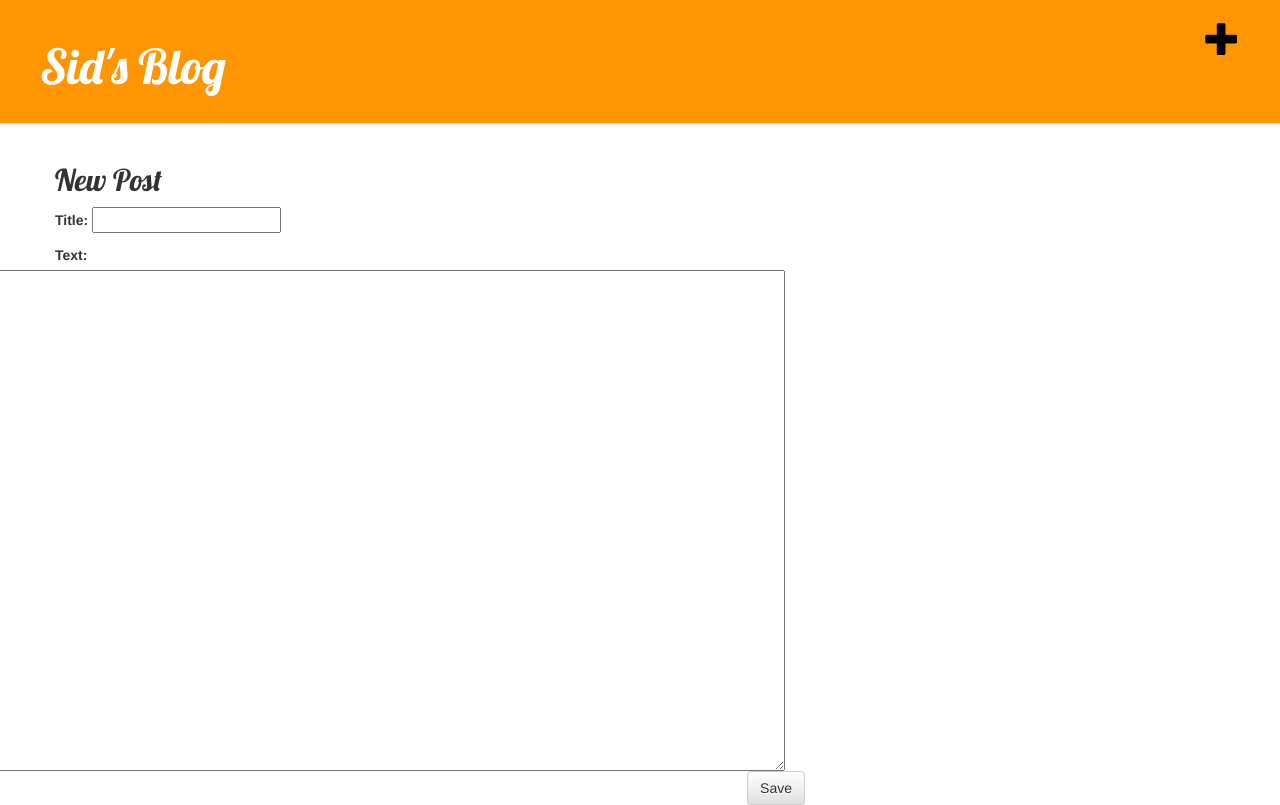
After one commit to siddhant-pandya/my-first-blog, a Django app: page /post/new/ in a window 1280 px wide. The commit adds this page. Run offline with Django 3.2, Linux system fonts and the light colour scheme; the visitor is signed in with stand-in values (Sample User, id 1); some libraries are stand-ins or nearby versions.

Commit message:
Added views to create/edit blog post inside the site.

```diff
--- /dev/null
+++ b/blog/forms.py
@@ -0,0 +1,8 @@
+from django import forms
+from .models import Post
+
+class PostForm(forms.ModelForm):
+
+    class Meta:
+        model = Post
+        fields = ('title', 'text',)
--- a/blog/static/css/blog.css
+++ b/blog/static/css/blog.css
@@ -26,8 +26,8 @@ h1, h2, h3, h4{
     float: right;
 }
 
-.post-form textarea, .top-menu:hover, .top-menu:visited{
-    color: #ffffff;
+.post-form textarea, .top-menu{
+    color: #000000;
     float: right;
     font-size: 26pt;
     margin-right: 20px;
--- a/blog/templates/blog/base.html
+++ b/blog/templates/blog/base.html
@@ -9,6 +9,11 @@
     </head>
     <body>
         <div class="page-header">
+            {% if user.is_authenticated %}
+                <a href="{% url 'post_new' %}" class="top-menu">
+            {% endif %}
+                    <span  class="glyphicon glyphicon-plus"> </span>
+            </a>
             <h1><a href="/">Sid's Blog</a></h1>
         </div>
         <div class="content container">
--- a/blog/templates/blog/post_detail.html
+++ b/blog/templates/blog/post_detail.html
@@ -7,6 +7,9 @@
                 {{ post.published_date }}
             </div>
         {% endif %}
+        {% if user.is_authenticated %}
+            <a class="btn btn-default" href="{% url 'post_edit' pk=post.pk %}"><span class="glyphicon glyphicon-pencil"></span></a>
+        {% endif %}
         <h2>{{ post.title }}</h2>
         <p>{{ post.text|linebreaksbr }}</p>
     </div>
--- /dev/null
+++ b/blog/templates/blog/post_edit.html
@@ -0,0 +1,9 @@
+{% extends 'blog/base.html' %}
+
+{% block content %}
+    <h2>New Post</h2>
+    <form method="POST" class="post-form">{% csrf_token %}
+        {{ form.as_p }}
+        <button type="submit" class="save btn btn-default">Save</button>
+    </form>
+{% endblock %}
--- a/blog/urls.py
+++ b/blog/urls.py
@@ -4,4 +4,6 @@ from . import views
 urlpatterns = [
     path('',views.post_list,name='post_list'),
     path('post/<int:pk>/', views.post_detail, name='post_detail'),
+    path('post/new/',views.post_new, name='post_new'),
+    path('post/<int:pk>/edit/', views.post_edit, name='post_edit'),
 ]
--- a/blog/views.py
+++ b/blog/views.py
@@ -1,6 +1,8 @@
 from django.shortcuts import render, get_object_or_404
 from django.utils import timezone
 from .models import Post
+from .forms import PostForm
+from django.shortcuts import redirect
 
 # Create your views here.
 def post_list(request):
@@ -10,3 +12,31 @@ def post_list(request):
 def post_detail(request,pk):
     post = get_object_or_404(Post, pk=pk)
     return render(request, 'blog/post_detail.html', {'post':post})
+
+def post_new(request):
+    if request.method == "POST":
+        form = PostForm(request.POST)
+        if form.is_valid():
+            post= form.save(commit=False)
+            post.author = request.user
+            post.published_date = timezone.now()
+            post.save()
+            return redirect('post_detail',pk=post.pk)
+
+    else:
+        form = PostForm()
+    return render(request, 'blog/post_edit.html', {'form': form})
+
+def post_edit(request, pk):
+    post = get_object_or_404(Post, pk=pk)
+    if request.method == "POST":
+        form = PostForm(request.POST, instance=post)
+        if form.is_valid():
+            post = form.save(commit=False)
+            post.author = request.user
+            post.published_date = timezone.now()
+            post.save()
+            return redirect('post_detail', pk=post.pk)
+    else:
+        form = PostForm(instance=post)
+    return render(request, 'blog/post_edit.html', {'form': form})
--- a/mysite/urls.py
+++ b/mysite/urls.py
@@ -15,6 +15,7 @@ Including another URLconf
 """
 from django.contrib import admin
 from django.urls import path, include
+from blog.views import post_edit
 
 urlpatterns = [
     path('admin/', admin.site.urls),
```
